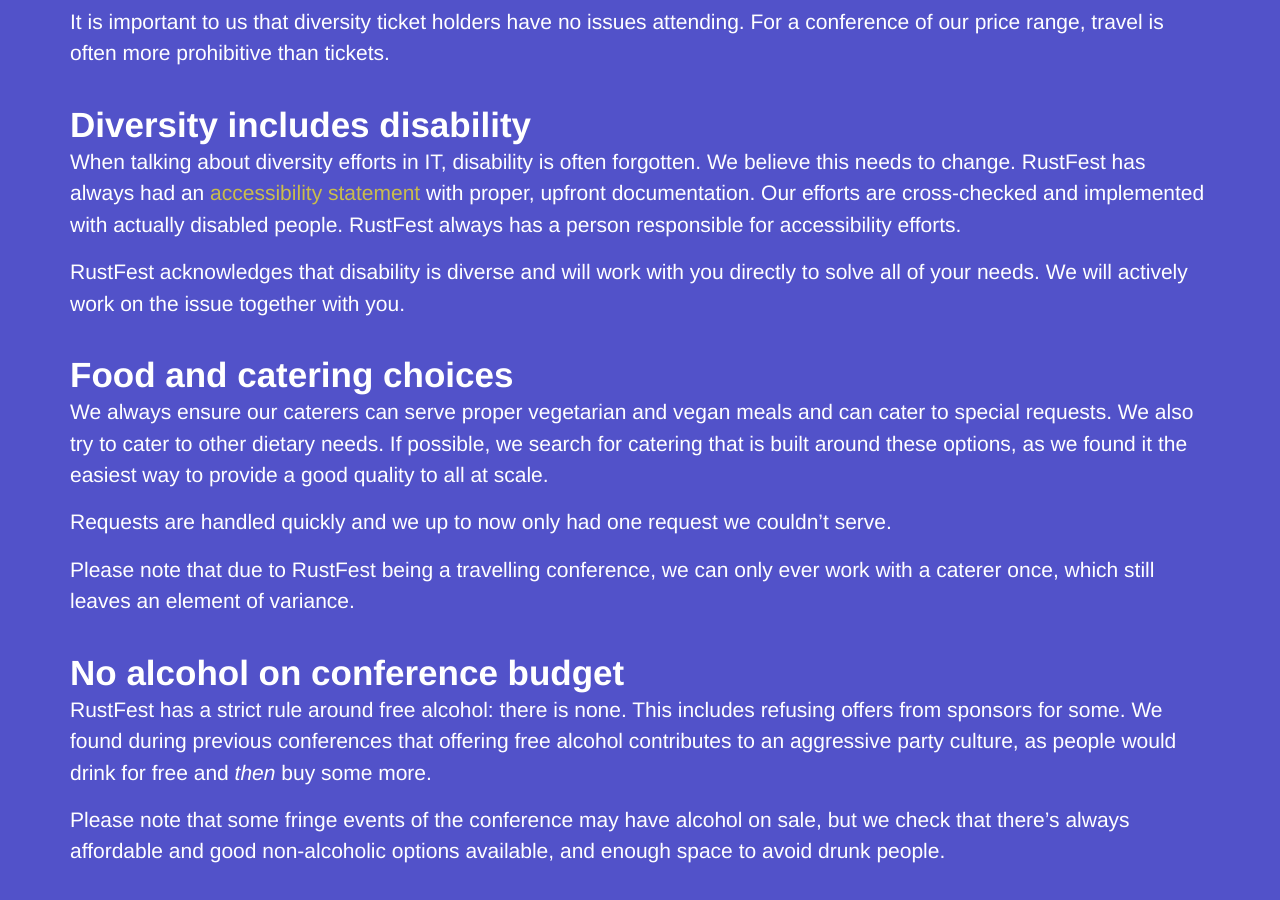
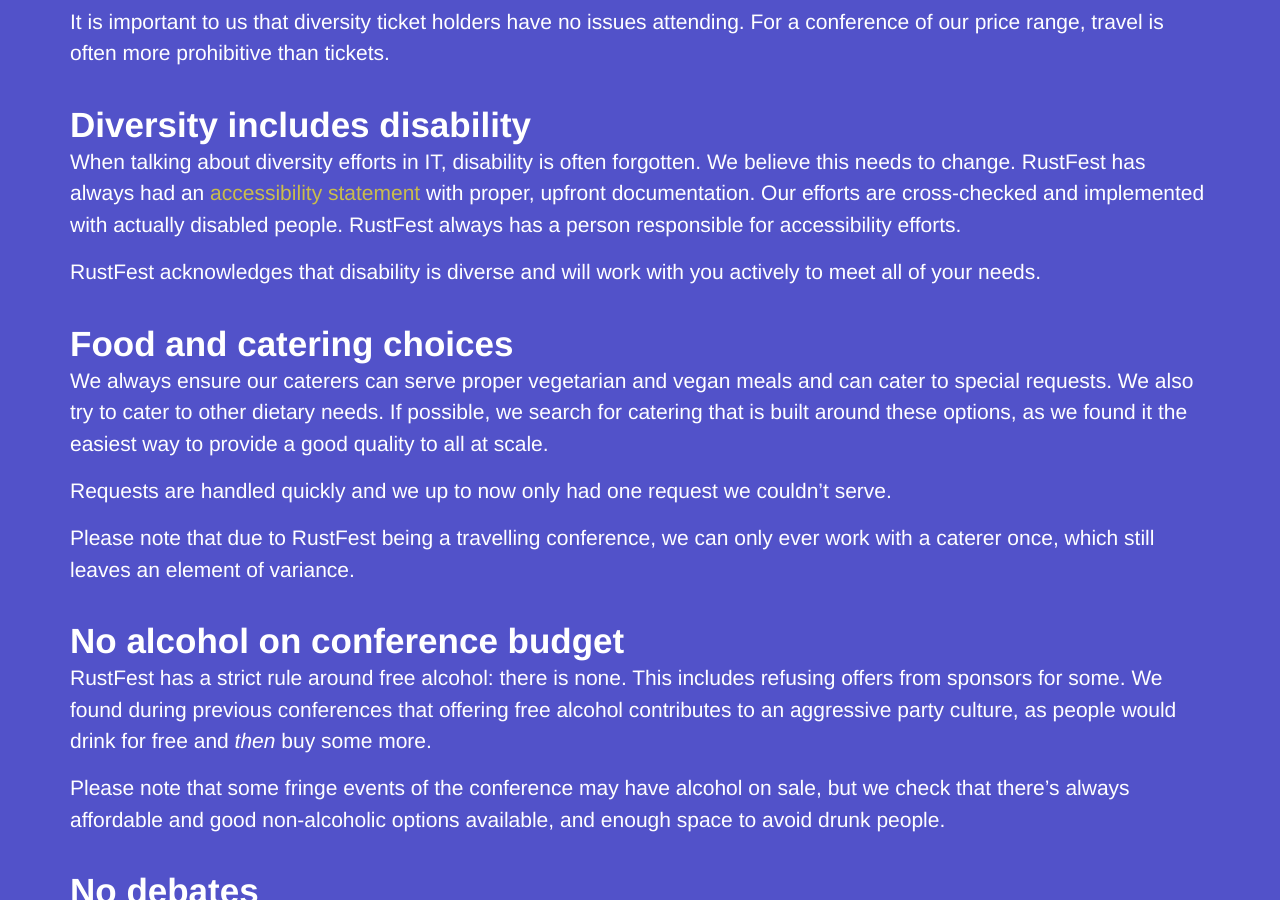
Before and after one commit to RustFestEU/barcelona.rustfest.eu, a Jekyll site: the page built from diversity.md, in a window 1280 px wide and 900 px high, scrolled down 893 px. Built offline with Jekyll 4.4.1, drawn with Linux system fonts in a browser that asks for light colours; nearby versions of some CDN libraries.

Commit message:
Update diversity.md
Replaced the word "solve" with "meet", because "solve" kind of reminds of a problem and disability obviously isn't one. Same goes for "work on the issue", therefore removed the second sentence as it's twice almost the same info

```diff
--- a/diversity.md
+++ b/diversity.md
@@ -28,7 +28,7 @@
 
 When talking about diversity efforts in IT, disability is often forgotten. We believe this needs to change. RustFest has always had an [accessibility statement](/accessibility/) with proper, upfront documentation. Our efforts are cross-checked and implemented with actually disabled people. RustFest always has a person responsible for accessibility efforts.
 
-RustFest acknowledges that disability is diverse and will work with you directly to solve all of your needs. We will actively work on the issue together with you.
+RustFest acknowledges that disability is diverse and will work with you actively to meet all of your needs.
 
 ## Food and catering choices
 
```
